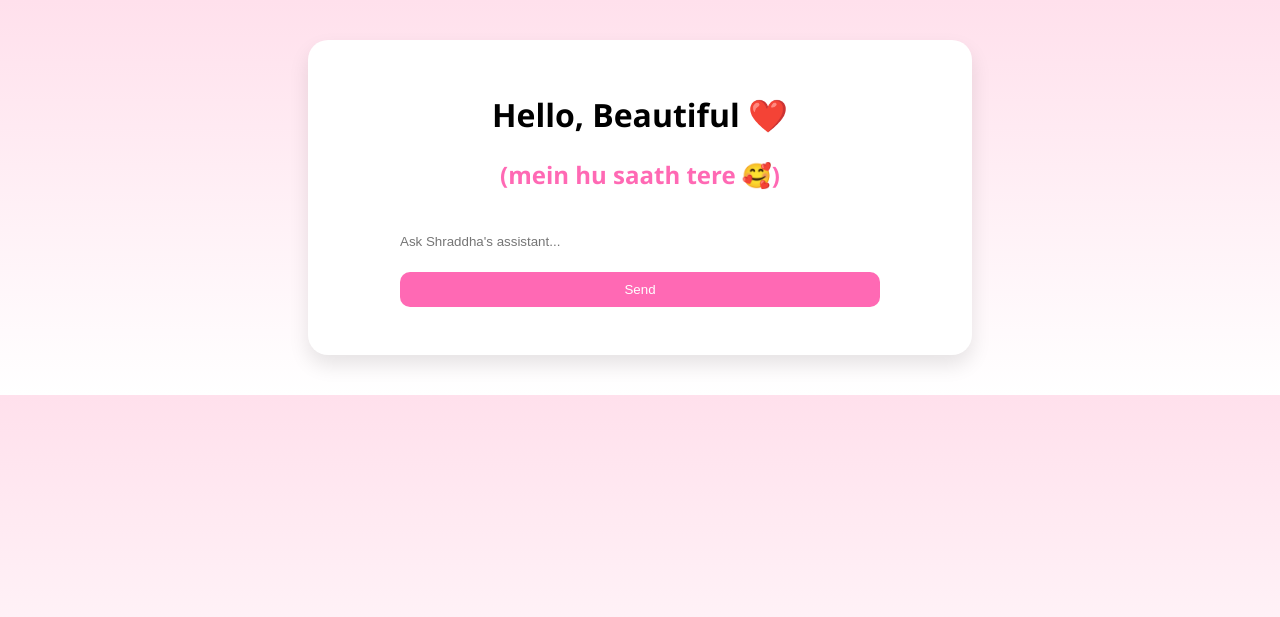
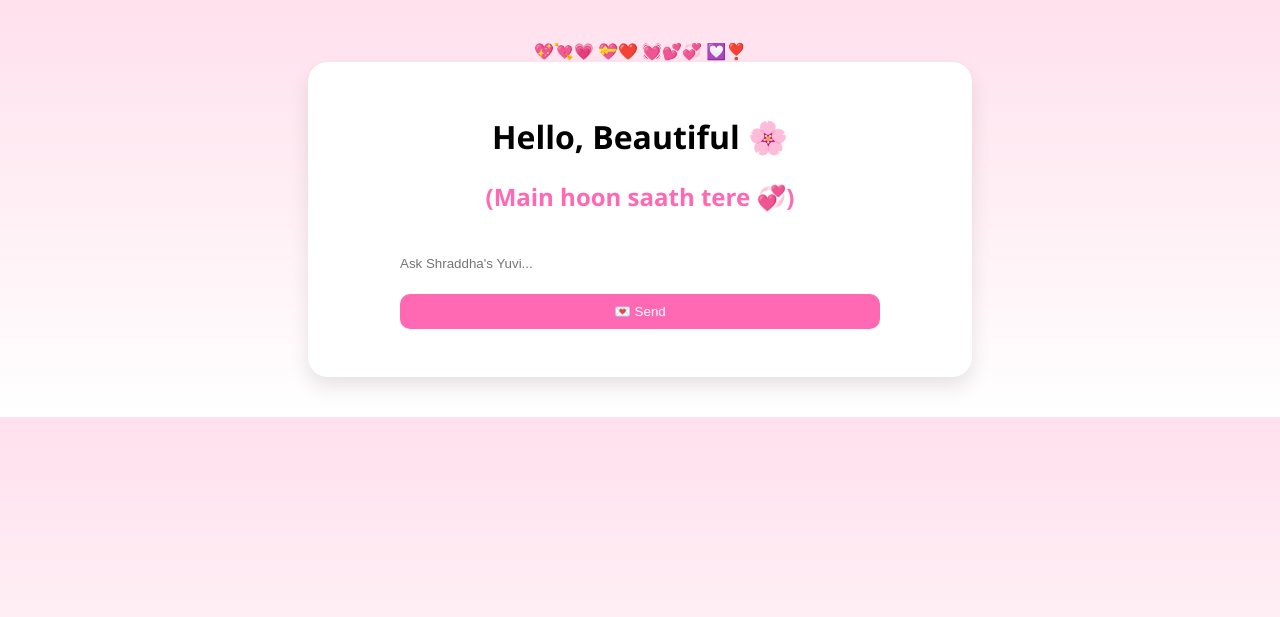
Before and after one commit to Yashjs10/sm, a Python web app: template templates/index.html in a window 1280 px wide. Shown: the top 617 px of the page. Run offline with Jinja, Linux system fonts and the light colour scheme; the template is opened without the code that fills it, so the values that code supplies are empty.

Commit message:
Update index.html

```diff
--- a/templates/index.html
+++ b/templates/index.html
@@ -1,19 +1,28 @@
 <!DOCTYPE html>
-<html>
+<html lang="en">
 <head>
-    <title>For Her</title>
+    <meta charset="UTF-8">
+    <title>For Her 💖</title>
     <link rel="stylesheet" href="/static/style.css">
 </head>
 <body>
-    <div class="container">
-        <h1>Hello, Beautiful ❤️</h1>
-        <h2>(mein hu saath tere 🥰)</h2>
+
+    <div class="floating-hearts">
+        <span style="--i:1">💖</span><span style="--i:2">💘</span><span style="--i:3">💗</span>
+        <span style="--i:4">💝</span><span style="--i:5">❤️</span>
+        <span style="--i:6">💓</span><span style="--i:7">💕</span><span style="--i:8">💞</span>
+        <span style="--i:9">💟</span><span style="--i:10">❣️</span>
+    </div>
+
+    <div class="container animate-fade">
+        <h1 class="float-text">Hello, Beautiful 🌸</h1>
+        <h2>(Main hoon saath tere 💞)</h2>
         <form method="POST">
-            <input type="text" name="prompt" placeholder="Ask Shraddha's assistant..." required>
-            <button type="submit">Send</button>
+            <input type="text" name="prompt" placeholder="Ask Shraddha's Yuvi..." required>
+            <button type="submit">💌 Send</button>
         </form>
-        <p>{{ message }}</p>
+        <p class="response">{{ message }}</p>
     </div>
+
 </body>
 </html>
-<script src="/static/script.js"></script>
```
